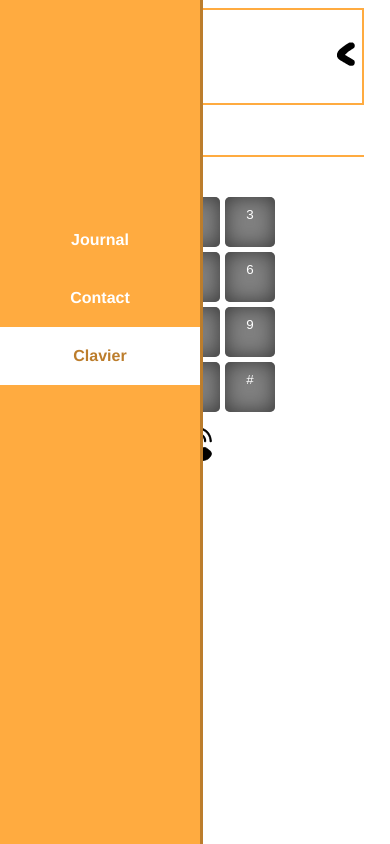
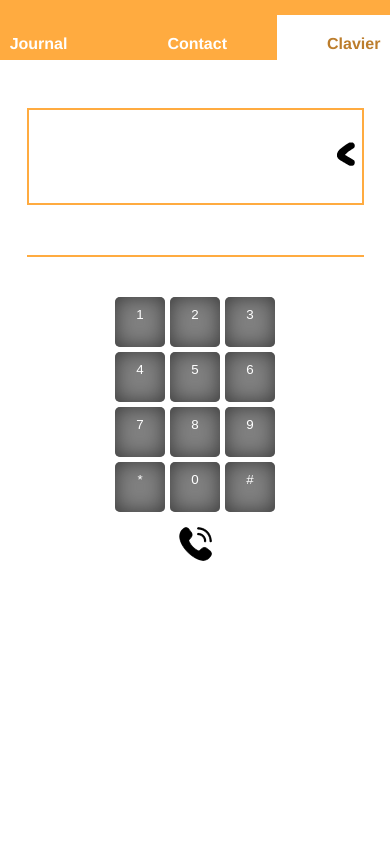
Before and after one commit to Elyn03/allo, a Vue app: page / in a window 390 px wide. Built offline with nearby package versions, Linux system fonts and the light colour scheme.

Commit message:
:iphone: work responsive

```diff
--- a/src/App.vue
+++ b/src/App.vue
@@ -50,4 +50,22 @@
   .page {
     margin: auto;
   }
+
+  @media only screen and (max-width: 720px) {
+    nav {
+      display: flex;
+      flex-direction: row;
+      justify-content: center;
+      height: 60px;
+      width: 100%;
+      position: fixed;
+      top: 0;
+      background-color: #ffab40;
+      transition: 0.5s;
+      border-right: 3px solid #bc7d2c;
+    }
+    .page {
+      margin-top: 100px;
+    }
+  }
 </style>
```
